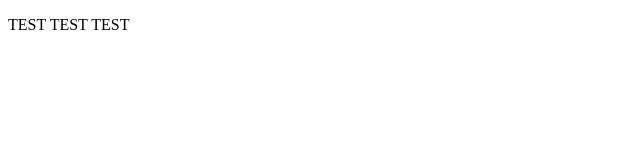
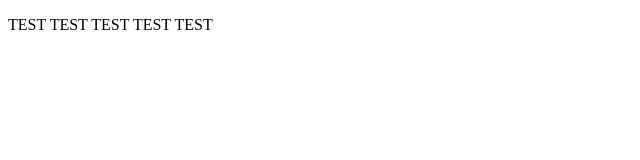
Before and after one commit to alexanderchandler/alexanderchandler.github.io, a plain HTML site: page index.html in a window 1280 px wide. Shown: the whole page, without its empty margins (0-640 px from the left). Drawn offline with Linux system fonts and the light colour scheme.

Commit message:
More testing
Signed-off-by: alexanderchandler <alexander.r.chandler@gmail.com>

```diff
--- a/index.html
+++ b/index.html
@@ -5,6 +5,6 @@
     <title>Title</title>
 </head>
 <body>
-<p>TEST TEST TEST</p>
+<p>TEST TEST TEST TEST TEST</p>
 </body>
 </html>
```
